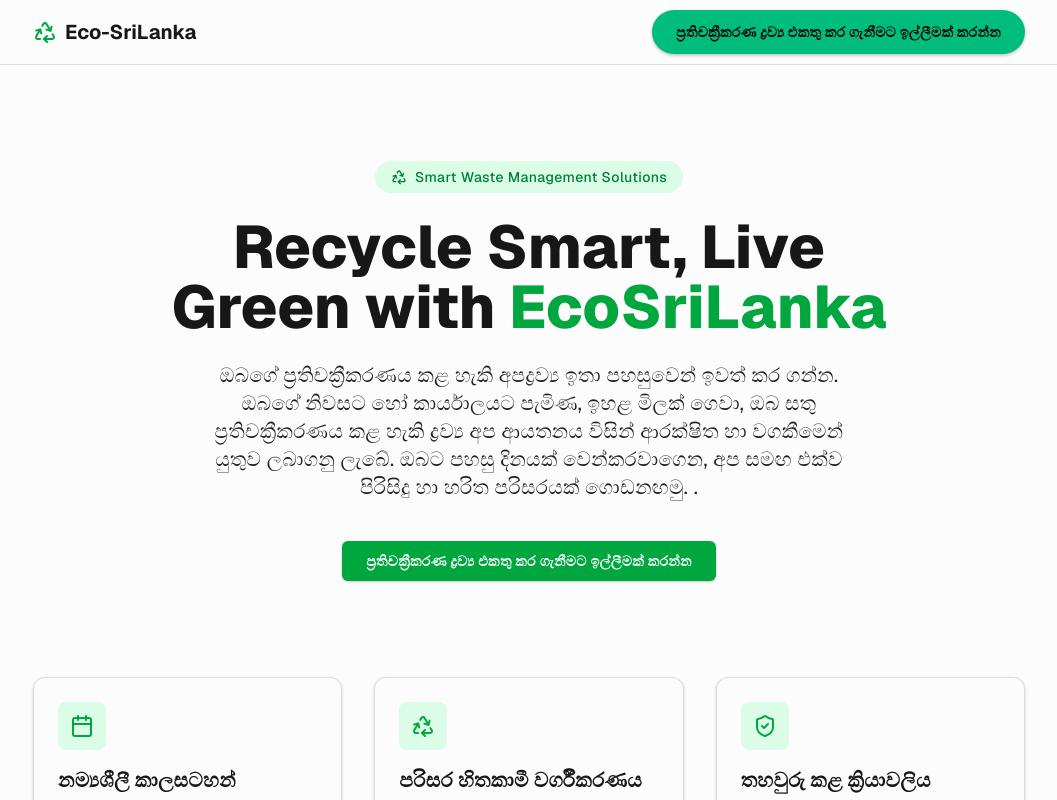
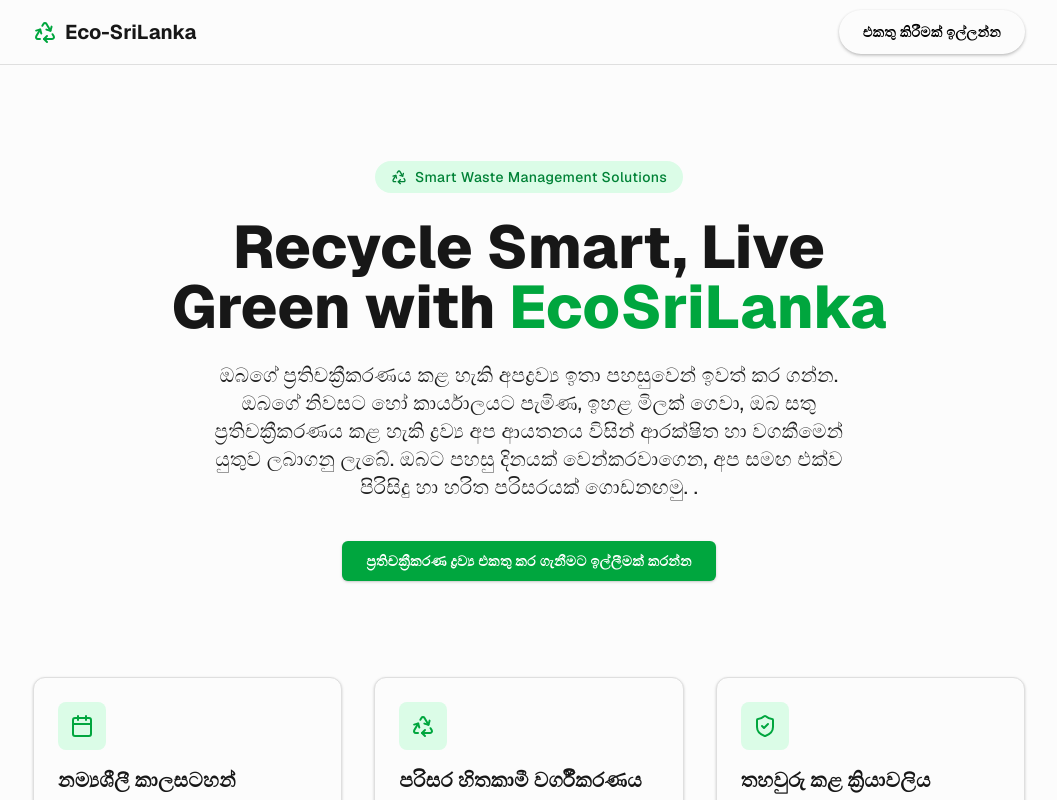
Before and after one commit to arctic44solution/ecollect, a Next.js app: page / in a window 1280 px wide. Shown: the top 800 px of the page, without its empty margins (111-1168 px from the left). Built offline with nearby package versions, Linux system fonts and the light colour scheme; no server answers.

Commit message:
style: fix navbar button width layout

```diff
--- a/components/navbar.tsx
+++ b/components/navbar.tsx
@@ -10,18 +10,18 @@
           aria-label="eCollect home"
           className="flex items-center gap-2"
         >
-          <Recycle className="h-6 w-6 text-green-600" />
-          <span className="text-xl font-bold tracking-tight">Eco-SriLanka</span>
+          <Recycle className="h-6 w-6 text-green-600"  />
+          <span className="text-xl font-bold tracking-tight hover:bg-green-700 hover:shadow-lg" >Eco-SriLanka</span>
         </Link>
 
         <nav>
-          <Link
-          href="/request"
-          className="inline-flex items-center justify-center rounded-full bg-emerald-500 px-6 py-3 text-sm font-bold text-black shadow-md transition-all hover:bg-emerald-600 hover:shadow-lg"
-        >
-          ප්‍රතිචක්‍රීකරණ ද්‍රව්‍ය එකතු කර ගැනීමට ඉල්ලීමක් කරන්න
-          </Link>
-        </nav>
+  <Link
+    href="/request"
+    className="inline-flex items-center justify-center rounded-full bg-primary-500 px-6 py-3 text-sm font-bold text-black shadow-md transition-all hover:bg-green-700 hover:shadow-lg"
+  >
+    එකතු කිරීමක් ඉල්ලන්න
+  </Link>
+</nav>
       </div>
     </header>
   );
```
